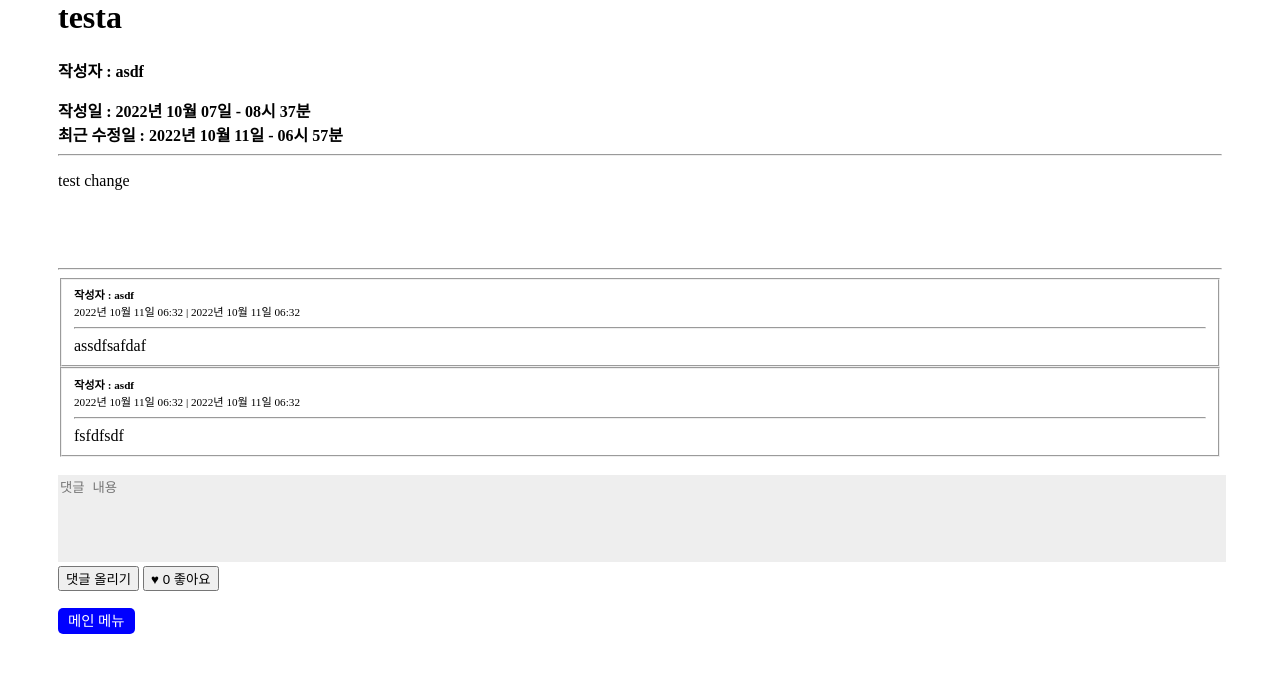
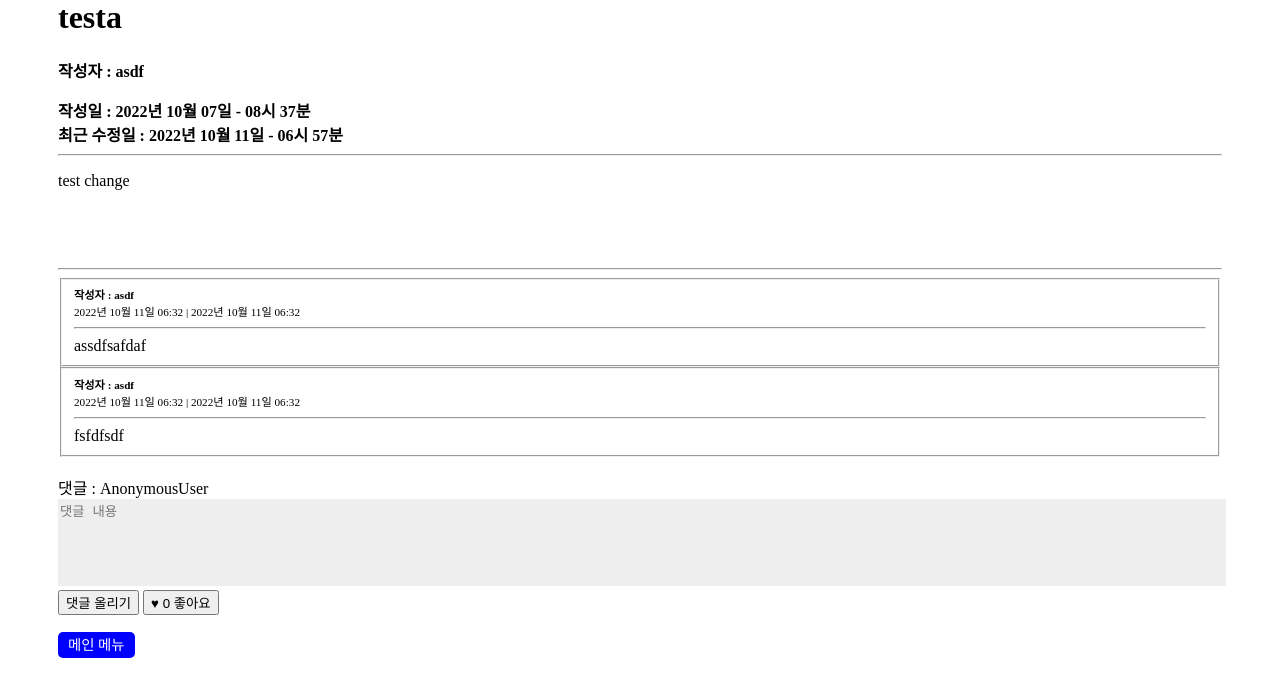
Before and after one commit to PersesTitan/DjangoFirstProject, a Django app: page /boards/2/ in a window 1280 px wide. Shown: the part 22-719 px from the top of the page. Run offline with Django 4.2, Linux system fonts and the light colour scheme; data comes from the database, SQL or seed files in the repository.

Commit message:
board_item add show username

```diff
--- a/board/templates/item/board_item.html
+++ b/board/templates/item/board_item.html
@@ -77,8 +77,10 @@
         </fieldset>
     {% endfor %}
     {% endif %}
-
     <br>
+    {% if user %}
+        댓글 : {{ user }}
+    {% endif %}
     <form method="post">
         <textarea name="command" placeholder="댓글 내용"></textarea>
         {% if messages %}
```
